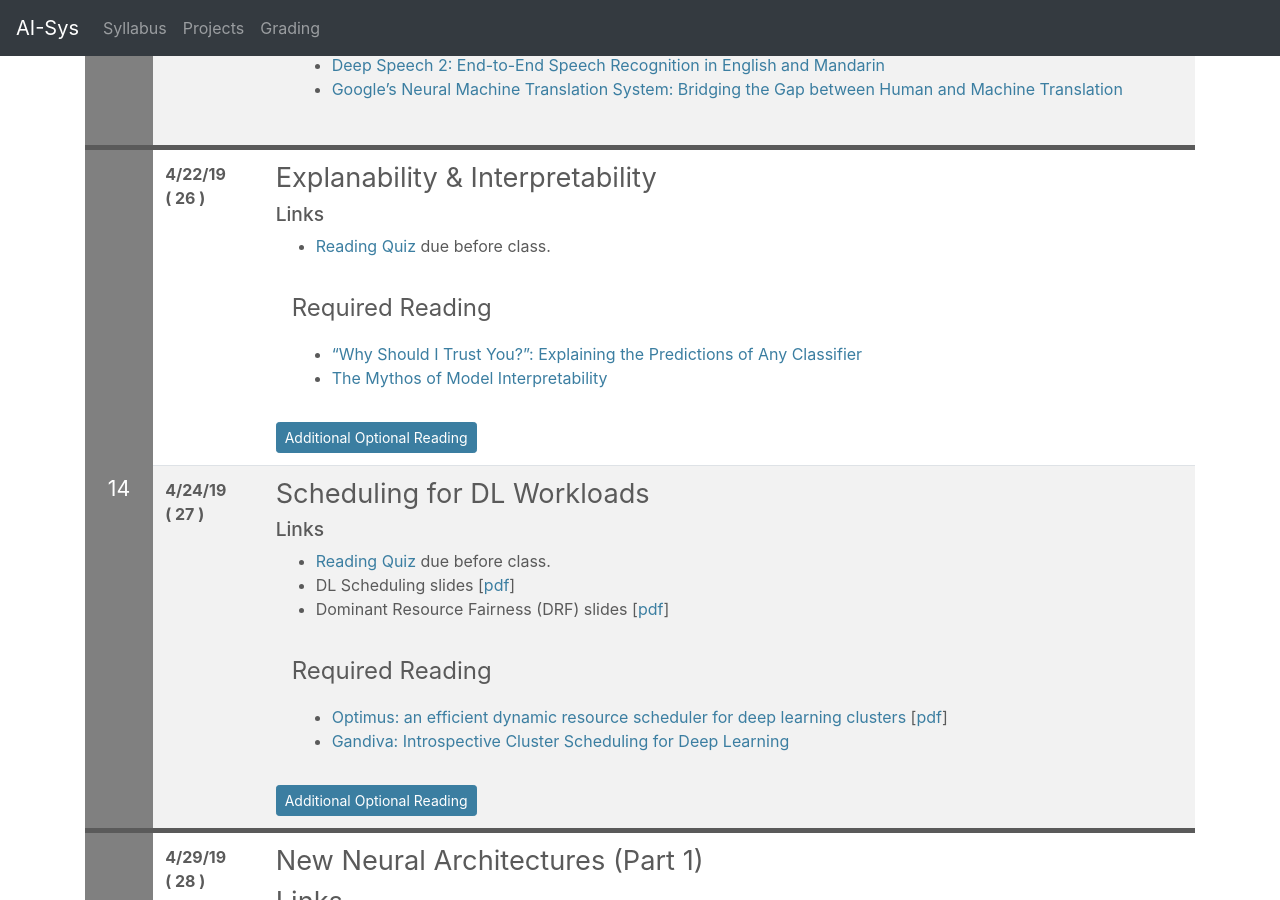
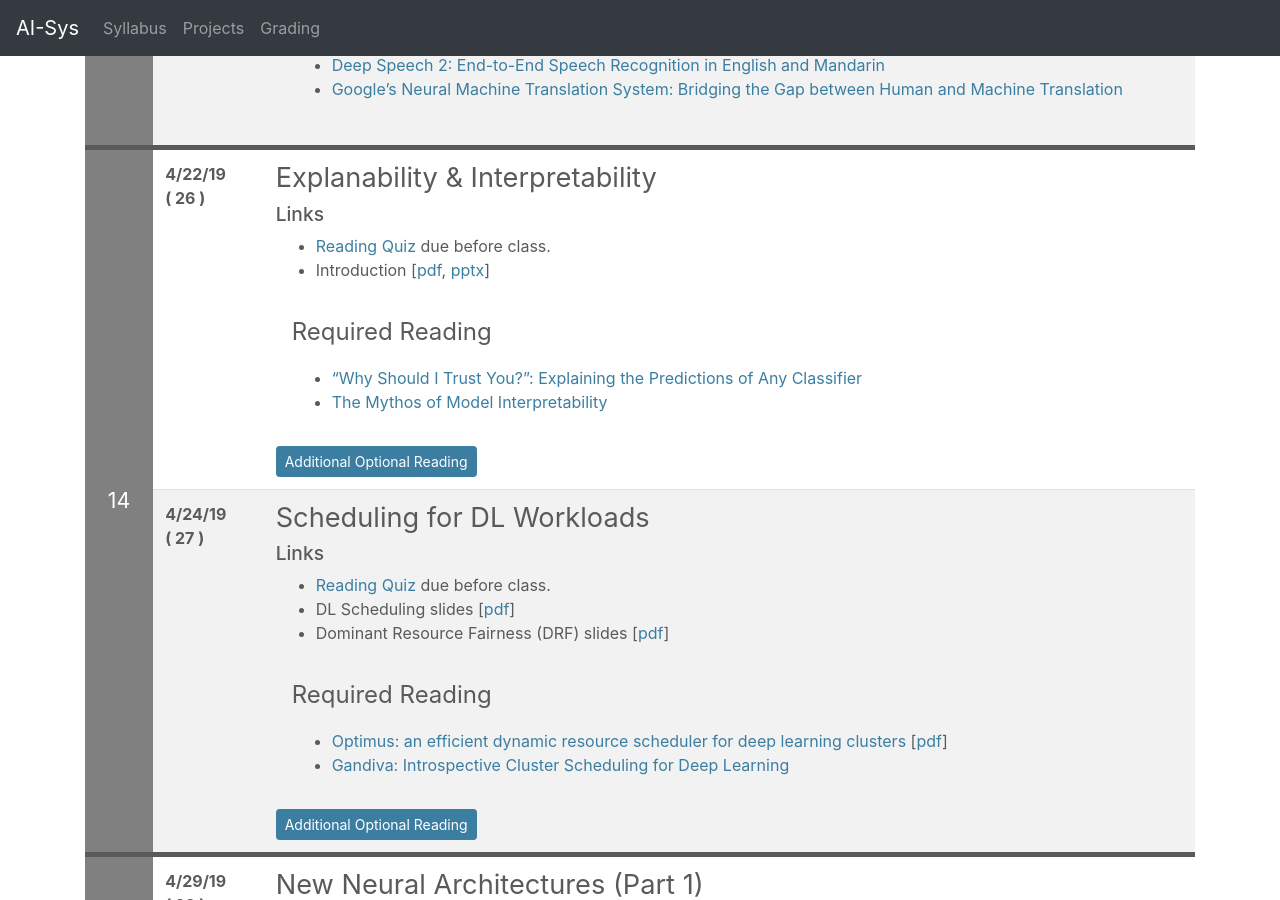
Before and after one commit to ucbrise/cs294-ai-sys-sp19, a Jekyll site: the page built from index.md, in a window 1280 px wide and 900 px high, scrolled down 8730 px. Built offline with Jekyll 4.4.1, drawn with Linux system fonts in a browser that asks for light colours; nearby versions of some CDN libraries; our own code applies the rules of GitHub Pages for plain Markdown files; part of the change alters nothing that is shown.

Commit message:
adding lecture 26 slides

```diff
--- a/index.md
+++ b/index.md
@@ -755,7 +755,7 @@ If you find some of the reading confusing and want a more gentle introduction, t
 
 ### Links
 * [Reading Quiz](https://forms.gle/ubTifrBuaRVFRyrH6) due before class.
-* Introduction [[pdf](assets/lectures/lec25/natural_language_systems.pdf), [pptx](assets/lectures/lec22/natural_language_systems.pptx)]
+* Introduction [[pdf](assets/lectures/lec25/natural_language_systems.pdf), [pptx](assets/lectures/lec25/natural_language_systems.pptx)]
 
 
 
@@ -793,7 +793,7 @@ If you find some of the reading confusing and want a more gentle introduction, t
 
 ### Links
 * [Reading Quiz](https://forms.gle/ksYAkkh1peZ8EaZP8) due before class.
-
+* Introduction [[pdf](assets/lectures/lec26/xai.pdf), [pptx](assets/lectures/lec26/xai.pptx)]
 
 <div class="summary" markdown="1"> </div>
 <div class="reading">
```
Also changed, not shown: 2 other files.
